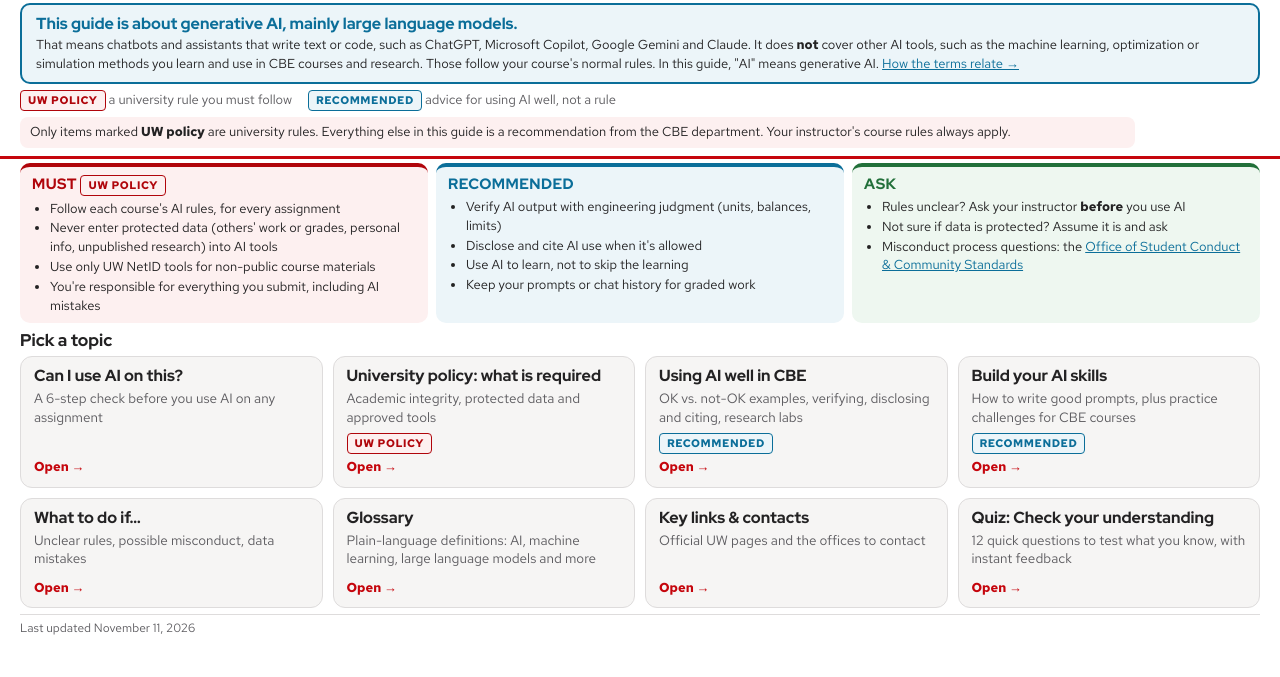
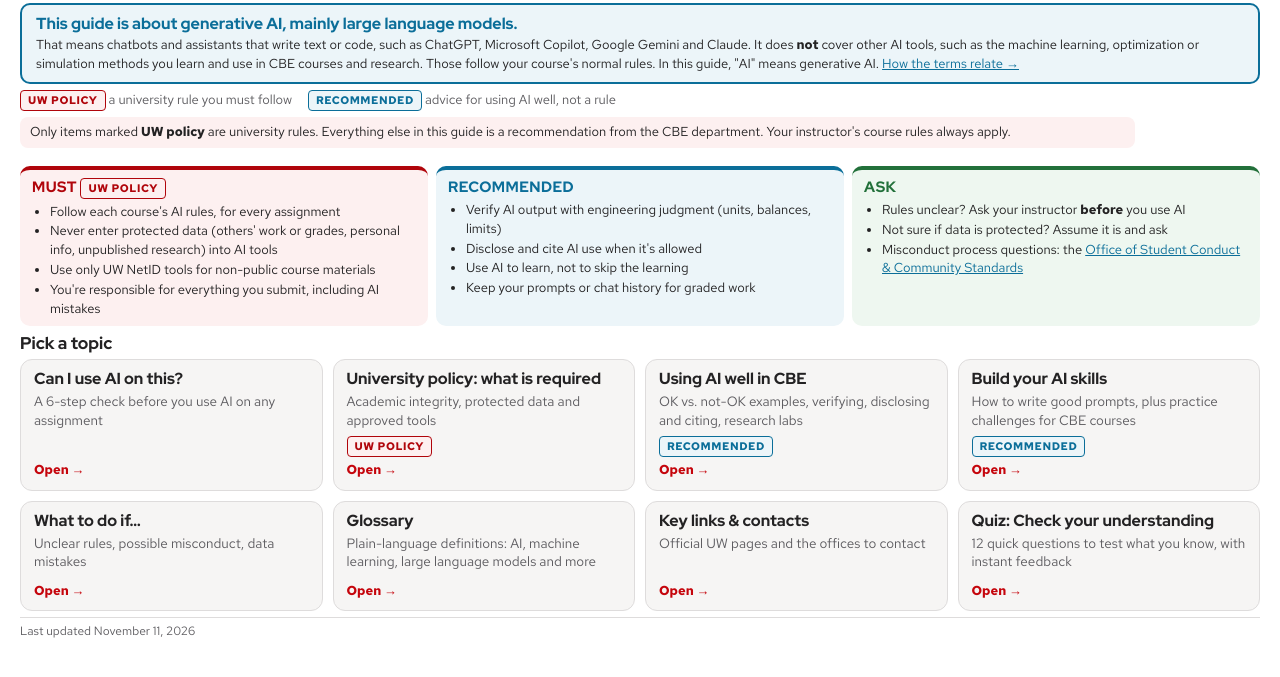
Before and after one commit to vzavala/CBEResources, a plain HTML site: page Navigators/ai-guidelines/index.html in a window 1280 px wide. Shown: the part 73-750 px from the top of the page. Drawn offline with Linux system fonts and the light colour scheme.

Commit message:
AI guidelines: replace red header bar with whitespace
Co-Authored-By: Claude Opus 5.5 <noreply@anthropic.com>

```diff
--- a/Navigators/ai-guidelines/index.html
+++ b/Navigators/ai-guidelines/index.html
@@ -178,7 +178,7 @@
   .scope-box span { font-size: 14px; }
 </style>
 <style>
-  header { padding: 10px 0 8px; }
+  header { padding: 10px 0 14px; border-bottom: none; }
   h1 { margin: 2px 0 4px; }
   .scope-box { margin: 8px 0 2px; padding: 8px 14px; gap: 2px; }
   .legend { margin-top: 6px; }
@@ -195,7 +195,7 @@
   .hub-h { margin: 6px 0 5px; font-size: 17px; }
   .tile { padding: 9px 13px; }
   .tile .tt { font-size: 16px; }
-  footer { padding: 4px 0 6px; margin-top: 6px; }
+  footer { padding: 4px 0 4px; margin-top: 6px; }
 </style>
 </head>
 <body>
```
